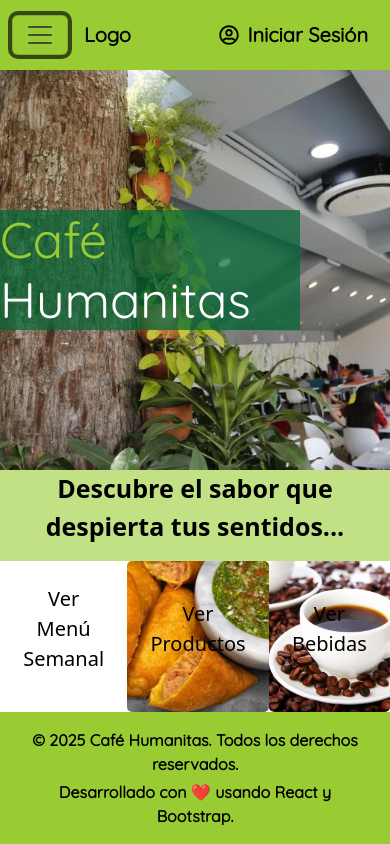
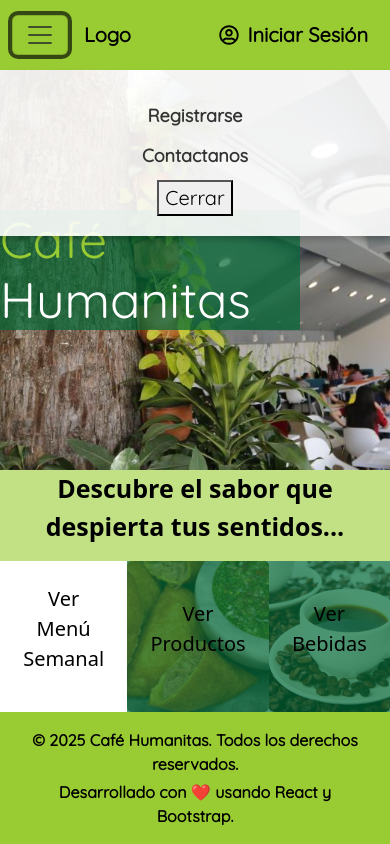
Before and after one commit to Gilberter/webHumanitas, a React (Vite) app in the folder frontHumanitas/: page / in a window 390 px wide. Both pictures are taken after a click on the button "Toggle navigation". Built offline with nearby package versions, Linux system fonts and the light colour scheme.

Commit message:
Menu desplegable para mobile

```diff
--- a/frontHumanitas/src/componentes/Header/header.css
+++ b/frontHumanitas/src/componentes/Header/header.css
@@ -30,3 +30,47 @@
 .navbar{
   padding: 0px;
 }
+
+
+/* Estilo para el modal del menú */
+.menu-modal-overlay {
+  position: absolute; /* Cambiado a absolute para que se posicione relativo al header */
+  top: 70px; /* Ajusta este valor según la altura del header */
+  left: 0;
+  width: 100%;
+  background-color: rgb(255, 255, 255,0.9); /* Fondo blanco semitransparente */
+  display: none; /* Oculto por defecto */
+  z-index: 1050; /* Asegura que esté encima de otros elementos */
+  box-shadow: 0px 4px 6px rgba(0, 0, 0, 0.2); /* Sombra para destacar */
+}
+
+.menu-modal-content {
+  padding: 20px;
+  text-align: center;
+}
+
+.menu-modal-content ul {
+  list-style: none;
+  padding: 0;
+  margin: 0;
+}
+
+.menu-modal-content ul li {
+  margin: 10px 0;
+}
+
+.menu-modal-content ul li a {
+  text-decoration: none;
+  color: #333;
+  font-size: 18px;
+  font-weight: bold;
+}
+
+.menu-modal-content ul li a:hover {
+  color: #007bff; /* Color al pasar el mouse */
+}
+
+/* Mostrar el modal cuando esté activo */
+.menu-modal-overlay.active {
+  display: block;
+}
--- a/frontHumanitas/src/componentes/Header/header.jsx
+++ b/frontHumanitas/src/componentes/Header/header.jsx
@@ -7,11 +7,9 @@ function Header() {
   const { user, isAuthenticated, logout, login } = useAuth();
   const [showLogin, setShowLogin] = useState(false);
   const [credentials, setCredentials] = useState({ username: "", password: "" });
-
+  const [showMenuModal, setShowMenuModal] = useState(false); // Estado para controlar la visibilidad del menú modal
   const handleChange = (e) => {
     setCredentials({ ...credentials, [e.target.name]: e.target.value });
-
-
   };
   const handleLogin = async () => {
     const success = await login(credentials.username, credentials.password);
@@ -28,23 +26,26 @@ function Header() {
       <div className="h-100 container-fluid nav-container">
         {/* Logo + Hamburguesa */}
         <div className="d-flex align-items-center">
-          <button className="navbar-toggler me-3" type="button" data-bs-toggle="collapse" data-bs-target="#navbarSupportedContent" aria-controls="navbarSupportedContent" aria-expanded="false" aria-label="Toggle navigation">
+            <button
+              className="navbar-toggler me-3"
+              type="button"
+              data-bs-toggle="collapse"
+              data-bs-target="#navbarSupportedContent"
+              aria-controls="navbarSupportedContent"
+              aria-expanded="false"
+              aria-label="Toggle navigation"
+              onClick={() => setShowMenuModal(!showMenuModal)} // Cambia el estado del menú modal
+            >
               <span className="navbar-toggler-icon"></span>
             </button>
             <a href="/home" className="navbar-brand">Logo</a>
         </div>
 
-        {/* Icono + Iniciar Sesión */}
-
-        {isAuthenticated ?
-          <ul className="h-100 navbar-nav nav-right d-flex flex-row align-items-center justify-content-center text-center">
-            <li className='nav-item nav-item-bg align-content-center nav-item-bg-hover'>
-              <a className='nav-link active' href="">Reservas</a>
-            </li>
-            <li className='nav-item nav-item-bg  align-content-center nav-item-bg-hover'>
-              <a className='nav-link active' href="">Pedidos</a>
-            </li>
-            <li className="d-flex align-items-center nav-item nav-item-bg-hover" >
+        {/*Iniciar Sesión No se Collapse, para pantallas pequeñas a la derecha*/}
+        {
+          isAuthenticated ?
+            <ul className="navbar-nav flex-md-row d-flex align-items-center nav-right h-100 align-items-center text-center">
+              <li className='nav-item align-content-center nav-item-bg-hover d-flex text-center align-items-center'>
                 <FaRegUserCircle size={20} />
                 <a href="#" className="nav-link active ps-2" >
                   {user.name}
@@ -52,21 +53,33 @@ function Header() {
               </li>
             </ul>
           :
-        <ul className="h-100 navbar-nav nav-right d-flex flex-row align-items-center align-items-center justify-content-center text-center">
-          <li className="d-flex align-items-center nav-item-bg-hover nav-item">
+          <ul className="navbar-nav flex-md-row d-flex align-items-center nav-right h-100 align-items-center text-center justify-content-start">
+            <li className='nav-item align-content-center nav-item-bg-hover d-flex text-center align-items-center'>
               <FaRegUserCircle size={20} />
-            <a href="#" className="nav-link active ps-2" onClick={() => setShowLogin(true)}>
+              <a href="#" className="nav-link active ps-2" onClick={() => setShowLogin(true)} >
                 Iniciar Sesión
               </a>
             </li>
           </ul>
         }
 
+
         {/* Collapse Items */}
-        <div className="h-100 collapse navbar-collapse justify-content-end" id="navbarSupportedContent">
-
+        <div className="h-100 collapse navbar-collapse " id="navbarSupportedContent">
           {isAuthenticated ?
-              <ul className="h-100 navbar-nav nav-left d-flex flex-row align-items-center justify-content-center text-center">
+            <ul className="h-100 navbar-nav nav-right flex-md-row d-flex flex-row align-items-center text-center">
+              <li className='nav-item nav-item-bg align-content-center nav-item-bg-hover'>
+                <a className='nav-link active' href="">Reservas</a>
+              </li>
+              <li className='nav-item nav-item-bg  align-content-center nav-item-bg-hover'>
+                <a className='nav-link active' href="">Pedidos</a>
+              </li>
+            </ul>
+          :
+            <p></p>
+          }
+          {isAuthenticated ?
+            <ul className="h-100 navbar-nav flex-md-row nav-left d-flex flex-row align-items-center justify-content-end ms-auto text-center">
               <li className="nav-item nav-item-bg-hover align-content-center">
                 <a href="/" className="nav-link active" onClick={(e) => {e.preventDefault(); logout();}}>Cerrar Sesion</a>
               </li>
@@ -75,7 +88,7 @@ function Header() {
               </li>
             </ul>
             :
-              <ul className="h-100 navbar-nav nav-left d-flex flex-row align-items-center">
+            <ul className="h-100 navbar-nav flex-md-row nav-left d-flex flex-row align-items-center justify-content-end ms-auto text-center">
               <li className='nav-item nav-item-bg-hover align-content-center'>
                 <a href="/login" className="nav-link active">Registrarse</a>
               </li>
@@ -84,11 +97,37 @@ function Header() {
               </li>
             </ul>
           }
-
-
         </div>
       </div>
     </nav>
+    {/* Modal del menú */}
+    {showMenuModal && (
+      <div className={`menu-modal-overlay ${showMenuModal ? 'active' : ''}`}>
+        <div className="menu-modal-content">
+          <ul>
+            {isAuthenticated ?
+              <>
+                <li><a href="/reservas">Reservas</a></li>
+                <li><a href="/pedidos">Pedidos</a></li>
+                <li><a href="/contacto">Contacto</a></li>
+                <li>
+                  <a href="/" onClick={(e) => { e.preventDefault(); logout(); }}>
+                    Cerrar Sesión
+                  </a>
+                </li>
+              </>
+            :
+              <>
+                <li><a href="/login">Registrarse</a></li>
+                <li><a href="/contacto">Contactanos</a></li>
+              </>
+            }
+
+          </ul>
+          <button onClick={() => setShowMenuModal(false)}>Cerrar</button>
+        </div>
+      </div>
+    )}
 
     {/* Modal fuera del main para mejor posicionamiento */}
     {showLogin && (
--- a/frontHumanitas/src/pages/Home/home.css
+++ b/frontHumanitas/src/pages/Home/home.css
@@ -32,13 +32,27 @@ p{
 .option{
   cursor: pointer;
   border-radius: 5px;
-  padding: 15px 15px;
   transition: background-color 0.3s ease, box-shadow 0.3s ease;
 }
 
 .option:hover{
-  background-color: rgb(126, 169, 41);
+  background-color: var(--verde-uis-oscuro-transparente);
   box-shadow: 0px 4px 6px rgba(0, 0, 0, 0.2);
+}
+
+.option section{
+  width: 100%;
+  display: flex;
+  align-items: center;
+  height: 100%;
+  text-align: center;
+  justify-content: center;
+  background-color: var(--verde-uis-oscuro-transparente);
+  transition: background-color 0.3s ease, box-shadow 0.3s ease;
+}
+.option section:hover{
+  background-color: var(--verde-uis-oscuro-transparente-5);
+  box-shadow: 0px 5px 7px rgba(0, 0, 0, 0.3);
 }
 .green {
     color: rgb(153, 204, 51);
--- a/frontHumanitas/src/pages/Home/home.jsx
+++ b/frontHumanitas/src/pages/Home/home.jsx
@@ -32,10 +32,14 @@ const Home = () => {
             <p>Ver<br/> Menú<br/>  Semanal<br/> </p>
           </Link>
           <Link to="/#" className="bg-image-1 option d-flex justify-content-center align-items-center flex-grow-1 text-decoration-none">
-            <p>Ver<br/>  Productos</p>
+            <section>
+              <p>Ver<br/>  Productos</p>
+            </section>
           </Link>
           <Link to="/reservas" className="bg-image-2 option d-flex justify-content-center align-items-center flex-grow-1 text-decoration-none">
-            <p>Ver <br/> Bebidas</p>
+            <section>
+              <p>Ver <br/> Bebidas</p>
+            </section>
           </Link>
         </div>
       </div>
--- a/frontHumanitas/src/styles/theme.css
+++ b/frontHumanitas/src/styles/theme.css
@@ -1,10 +1,11 @@
 :root {
     /*Paleta de Colores*/
     --verde-uis-claro: rgba(153, 204, 51);
-    --verde-uis-claro-transparente: rgba(153, 204, 51, 0.6);
+    --verde-uis-claro-transparente: rgba(153, 204, 51, 0.7);
     --verde-uis: #99cc33;
     --verde-uis-oscuro: rgb(0, 104, 55);
     --verde-uis-oscuro-transparente: rgba(0, 104, 55, 0.7);
+    --verde-uis-oscuro-transparente-5: rgba(0, 104, 55, 0.5);
     /*Tipografia*/
     --font-size-base: 1rem; /* Tamaño de fuente base */
     --font-size-lg: 1.25rem; /* Tamaño de fuente grande */
```
Lines whose indentation alone changed are shown as unchanged.
